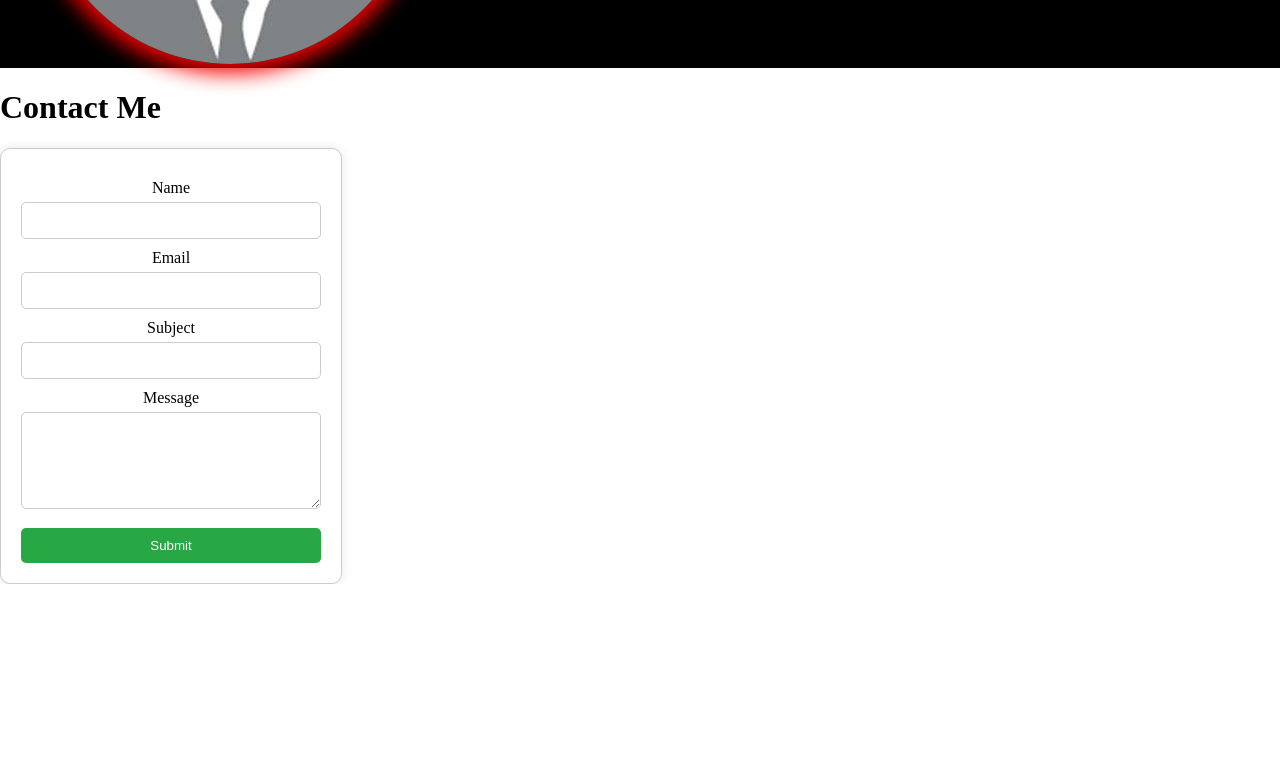
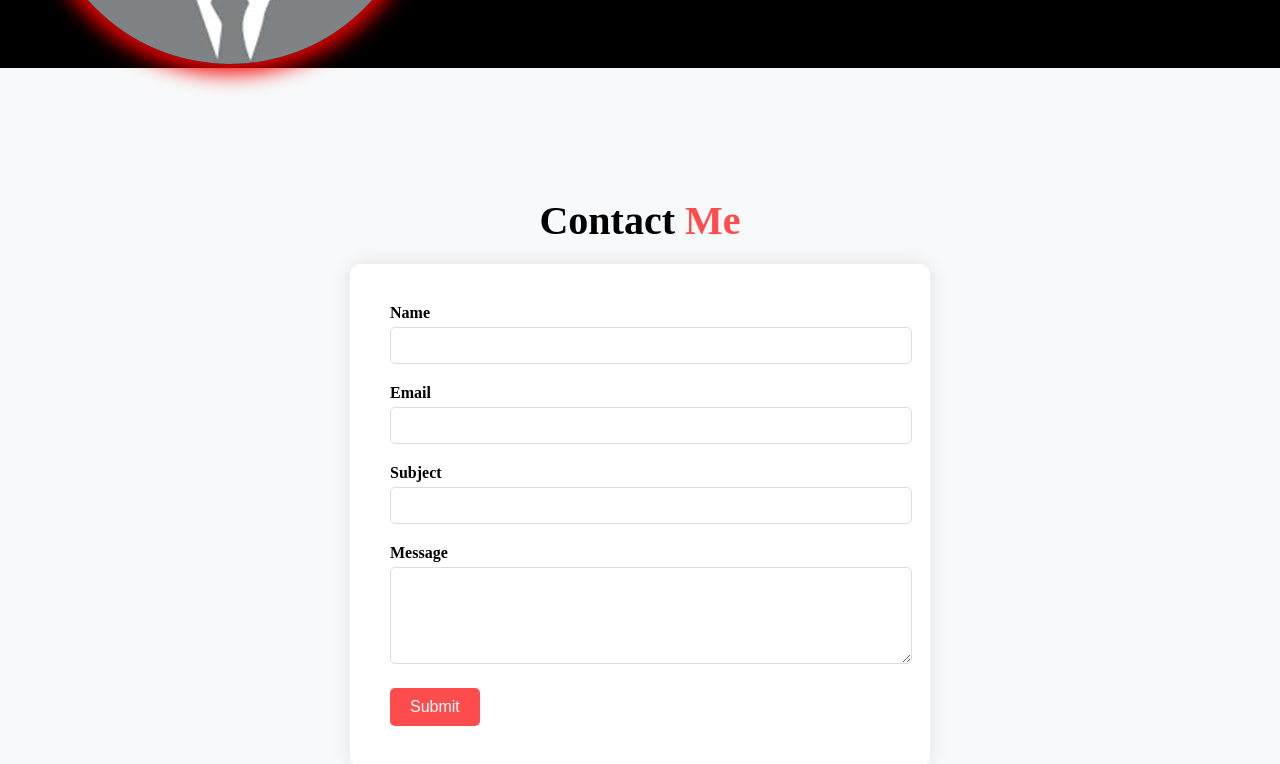
Before and after one commit to LodgedBuckle/Icloud_Abhinav, a plain HTML site: page index.html in a window 1280 px wide. Shown: the part 830-1594 px from the top of the page. Before the commit the page ends 1414 px from the top, so only its background shows below. Drawn offline with Linux system fonts and the light colour scheme.

Commit message:
Update style.css

```diff
--- a/style.css
+++ b/style.css
@@ -248,42 +248,59 @@ span.red{
 
 }
 
+#contact {
+    display: flex;
+    flex-direction: column;
+    align-items: center;
+    justify-content: center;
+    height: 100vh;
+    background-color: #f8f9fa;
+}
+
+.section-title {
+    text-align: center;
+    font-size: 2.5em;
+    margin-bottom: 20px;
+}
+
+.section-title .highlight {
+    color: #ff4d4d;
+}
+
 .form-container {
-    width: 300px; /* Adjust the width as needed */
-    background-color: white;
-    padding: 20px;
-    border: 1px solid #ccc;
+    background: #fff;
+    padding: 40px;
     border-radius: 10px;
-    box-shadow: 0 0 10px rgba(0, 0, 0, 0.1);
-    justify-content: center;
+    box-shadow: 0 0 20px rgba(0, 0, 0, 0.1);
+    width: 100%;
+    max-width: 500px;
 }
-.form-container h2 {
-    margin-top: 0;
-    text-align: center;
+
+.contact-form label {
+    display: block;
+    margin-bottom: 5px;
+    font-weight: bold;
 }
-.form-container label {
-    display: block;
-    margin-top: 10px;
-    text-align: center; /* Center align labels */
-}
-.form-container input, .form-container textarea {
+
+.contact-form input,
+.contact-form textarea {
     width: 100%;
     padding: 10px;
-    margin-top: 5px;
-    border: 1px solid #ccc;
+    margin-bottom: 20px;
+    border: 1px solid #ddd;
     border-radius: 5px;
-    box-sizing: border-box;
 }
-.form-container button {
-    width: 100%;
-    padding: 10px;
-    margin-top: 15px;
-    background-color: #28a745;
-    color: white;
+
+.contact-form button {
+    background-color: #ff4d4d;
+    color: #fff;
+    padding: 10px 20px;
     border: none;
     border-radius: 5px;
     cursor: pointer;
+    font-size: 1em;
 }
-.form-container button:hover {
-    background-color: #218838;
+
+.contact-form button:hover {
+    background-color: #e04444;
 }
```
